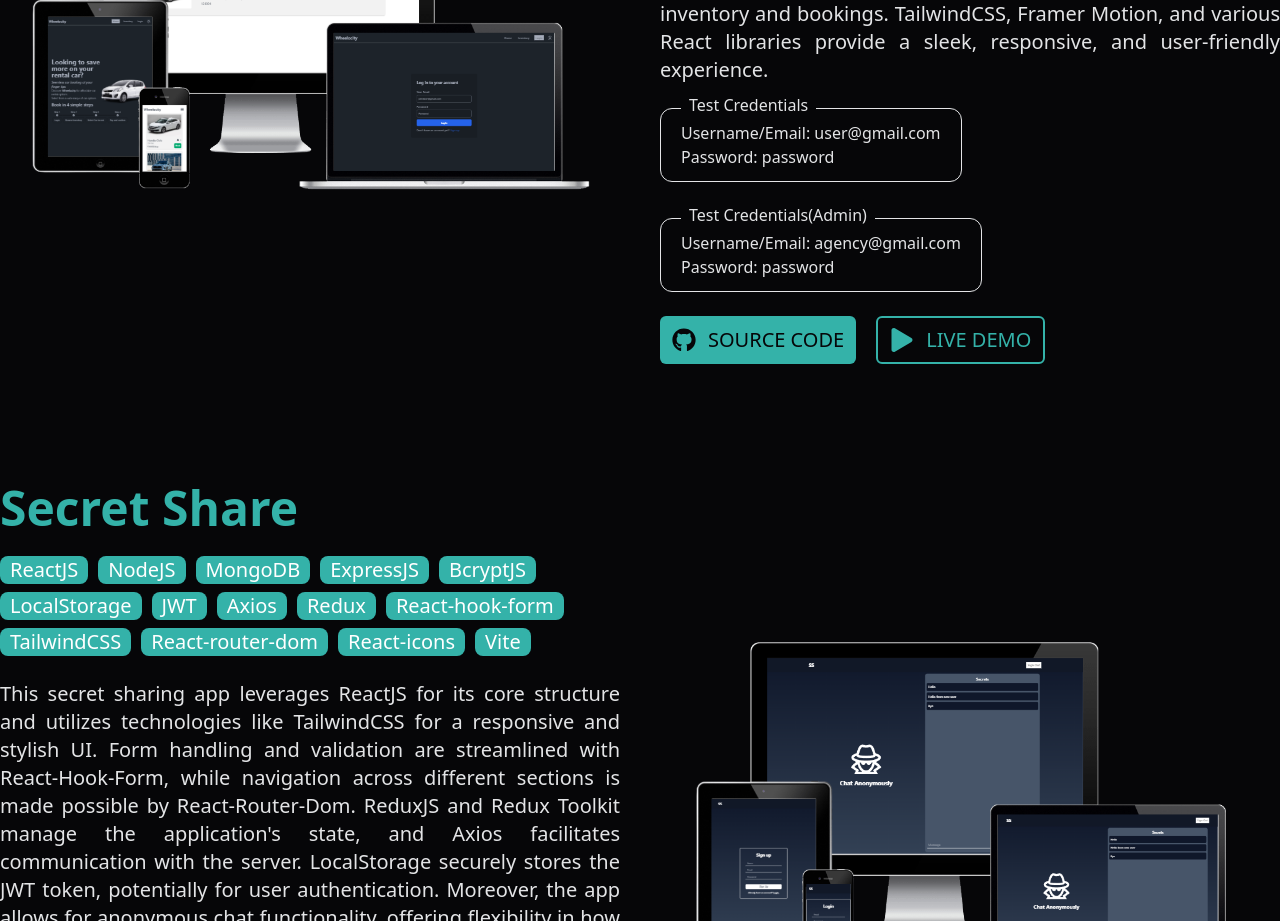
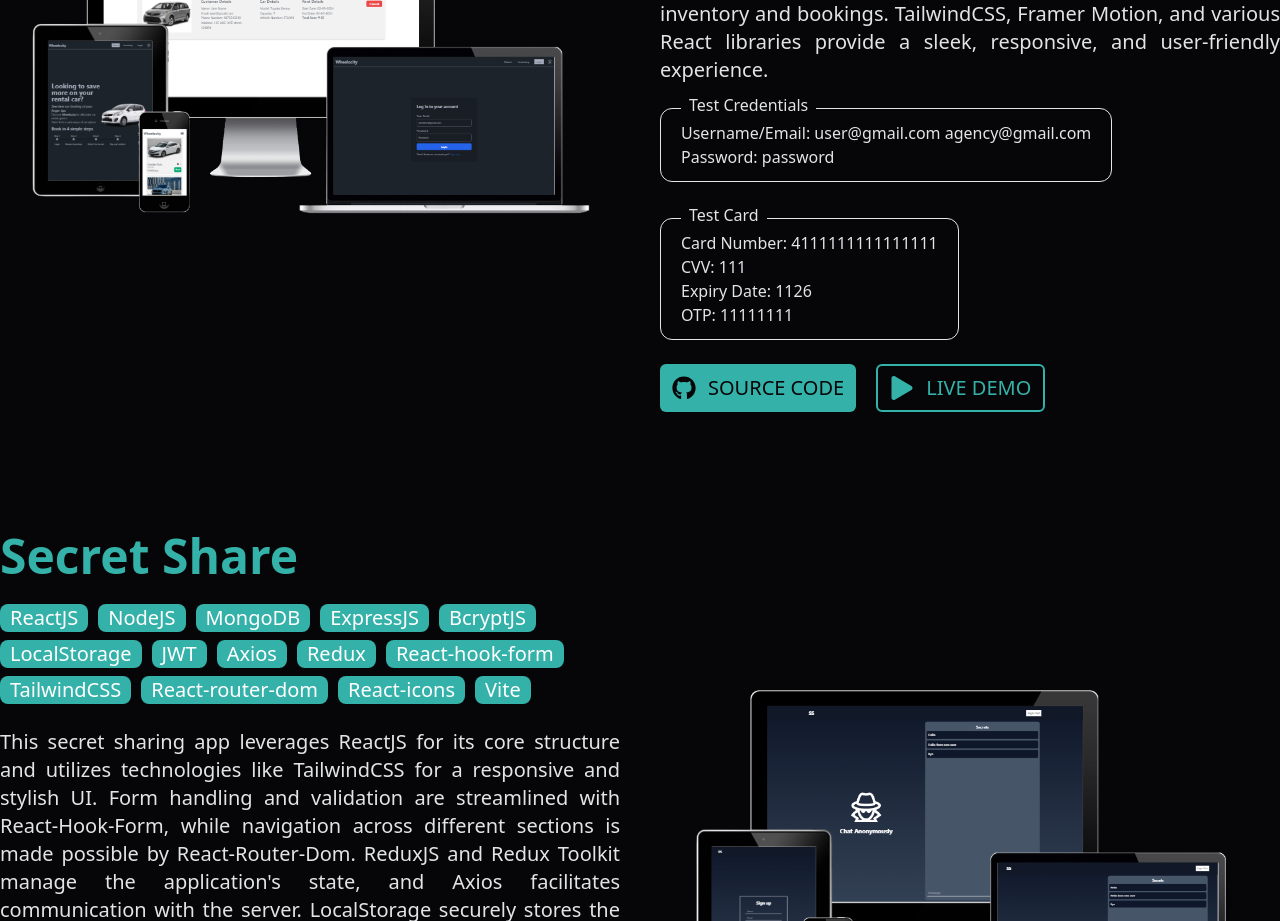
Before and after one commit to DE4D-P00L/Portfolio, a React (Vite) app: page / in a window 1280 px wide. Shown: the part 4980-5901 px from the top of the page. Built offline with nearby package versions, Linux system fonts and the light colour scheme.

Commit message:
Added test cards

```diff
--- a/src/components/ProjectItem.jsx
+++ b/src/components/ProjectItem.jsx
@@ -34,17 +34,23 @@ const ProjectItem = ({ project, reverse }) => {
               <span className="absolute -top-4 bg-primary-light dark:bg-primary-dark px-2">
                 Test Credentials
               </span>
-              <h3>Username/Email: {project.testCredentials?.[0]}</h3>
+              <h3>
+                Username/Email: {project.testCredentials?.[0]}{" "}
+                {"," + project.adminCredentials &&
+                  project.adminCredentials?.[0]}
+              </h3>
               <h3>Password: {project.testCredentials?.[1]}</h3>
             </div>
           )}
-          {project.adminCredentials && (
+          {project.cardCredentials && (
             <div className="flex flex-col my-3 p-3 px-5 border border-primary-dark dark:border-primary-light rounded-xl w-fit relative text-base">
               <span className="absolute -top-4 bg-primary-light dark:bg-primary-dark px-2">
-                Test Credentials(Admin)
+                Test Card
               </span>
-              <h3>Username/Email: {project.adminCredentials?.[0]}</h3>
-              <h3>Password: {project.adminCredentials?.[1]}</h3>
+              <h3>Card Number: {project.cardCredentials?.[0]}</h3>
+              <h3>CVV: {project.cardCredentials?.[1]}</h3>
+              <h3>Expiry Date: {project.cardCredentials?.[2]}</h3>
+              <h3>OTP: 11111111</h3>
             </div>
           )}
           <div className="flex gap-5 flex-wrap">
--- a/src/data/projects.data.js
+++ b/src/data/projects.data.js
@@ -111,6 +111,7 @@ export const projectData = [
     ],
     testCredentials: ["user@gmail.com", "password"],
     adminCredentials: ["agency@gmail.com", "password"],
+    cardCredentials: ["4111111111111111", "111", "1126"],
     sourceCodeUrl: "https://github.com/DE4D-P00L/CarRental",
     liveDemoUrl: "https://carrental-sehh.onrender.com/",
   },
```
